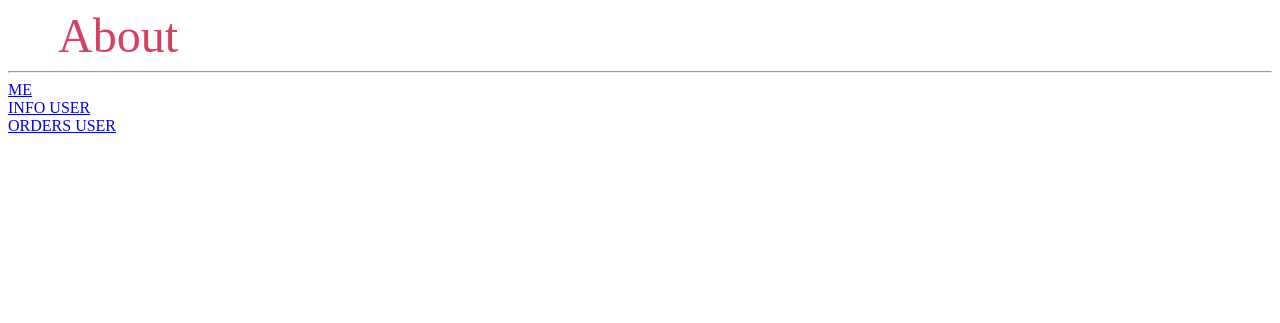
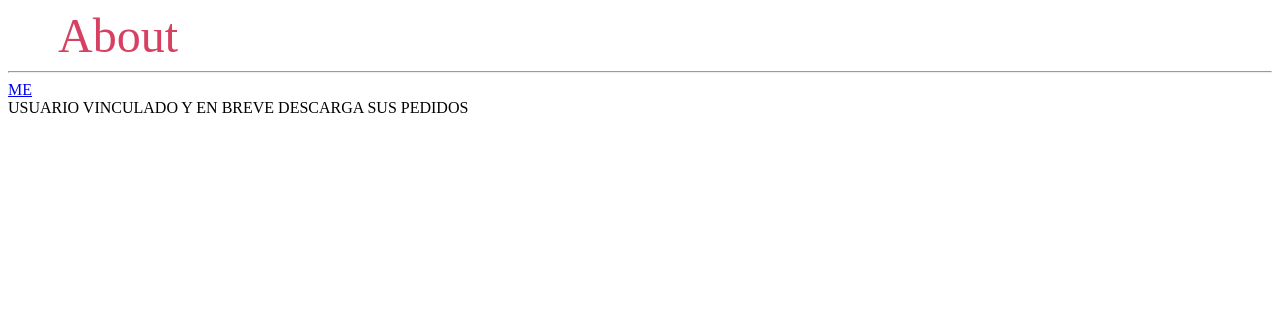
Before and after one commit to krenfermo/meli, a Flask app: template templates/callback.html in a window 1280 px wide. Shown: the top 323 px of the page. Run offline with Flask 3, Linux system fonts and the light colour scheme; the template is opened without the code that fills it, so the values that code supplies are empty; some libraries are stand-ins or nearby versions.

Commit message:
ajustes aws

```diff
--- a/app.py
+++ b/app.py
@@ -37,21 +37,35 @@ scheduler = BackgroundScheduler()
 
 CORS(app, support_credentials=True)
 
+def orders_userdef(user_id):
 
-def orders_updateJOB(user_id):
-    print("ACTUALIZANDO")
+    print("DESCARGADNDO ORDERS",user_id)
     token=get_last_token(user_id)
-    #creaRefreshToken(token)
+    #creaRefreshToken('1118811075')
     #exit()
 
+    reaultado=get_orders_users(token)
 
-    reaultado=update_orders_users(token)
+    return {"message":"orders_fill"}
+
+def orders_updateJOB():
+    print("ACTUALIZANDO")
+    for user in get_usersML():
+        print(user[0])
+
+        token=get_last_token(user[0])
+
+        #creaRefreshToken(token)
+        #exit()
+
+
+        reaultado=update_orders_users(token)
 
 
 
 
 scheduler.add_job(
-   orders_updateJOB, 'interval',args=['1118811075'], minutes=30
+   orders_updateJOB, 'interval', minutes=30
 )
 scheduler.add_job(
    creaRefreshToken, 'interval', minutes=120
@@ -84,6 +98,7 @@ async def respond():
         print(token)
         session['user_id']=session['token']["access_token"].split('-')[-1]
 
+        orders_userdef(session['user_id'])
     return render_template('callback.html')
 
 
@@ -138,4 +153,4 @@ async def orders_update():
 
 
 if __name__ == "__main__":
-    app.run(debug=True,host="0.0.0.0", port=8000,ssl_context='adhoc')
+    app.run(debug=True,host="0.0.0.0", port=8000)
--- a/templates/callback.html
+++ b/templates/callback.html
@@ -5,8 +5,7 @@
 
      <a href="/me" >ME</a>
 </br>
-     <a href="/info_user" >INFO USER</a>
-    </br><a href="/orders_user" >ORDERS USER</a>
+USUARIO VINCULADO Y EN BREVE DESCARGA SUS PEDIDOS
 
 
 
```
Also changed, not shown: readme.md, 2 other files.
